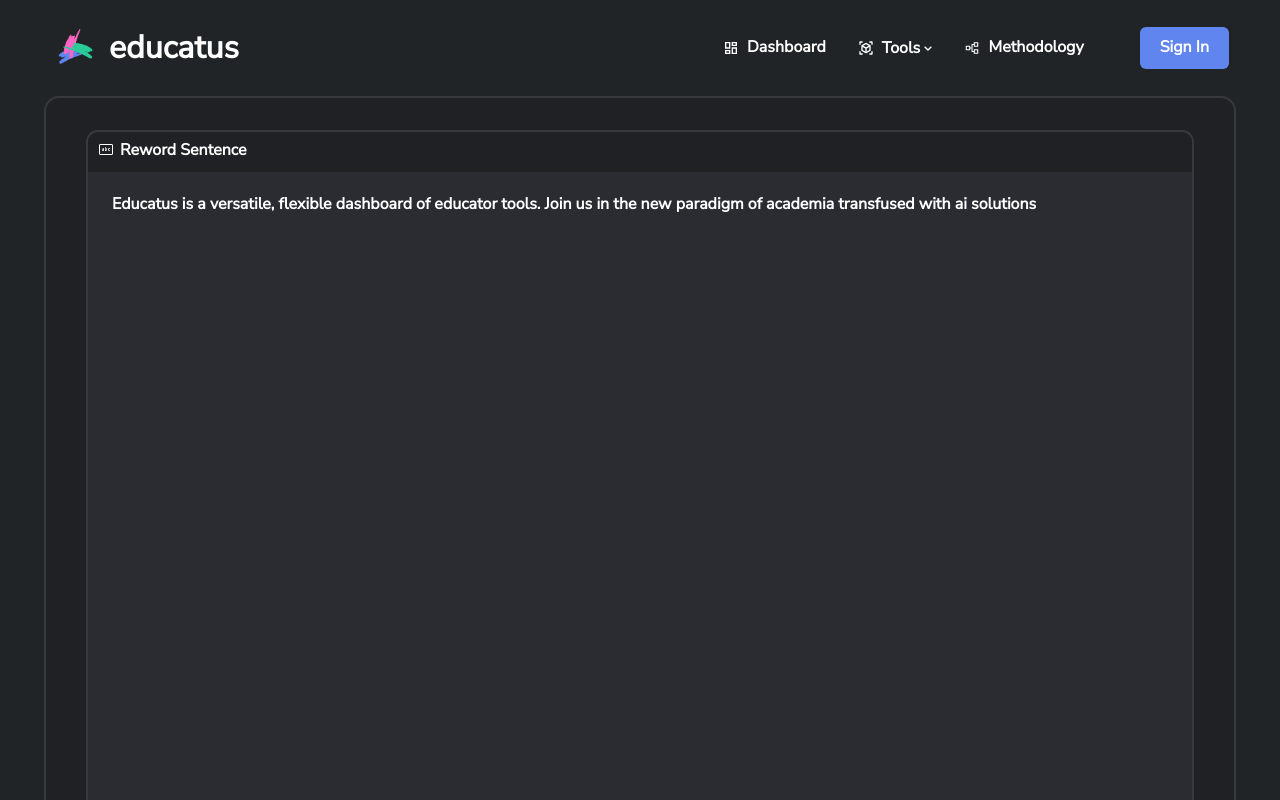
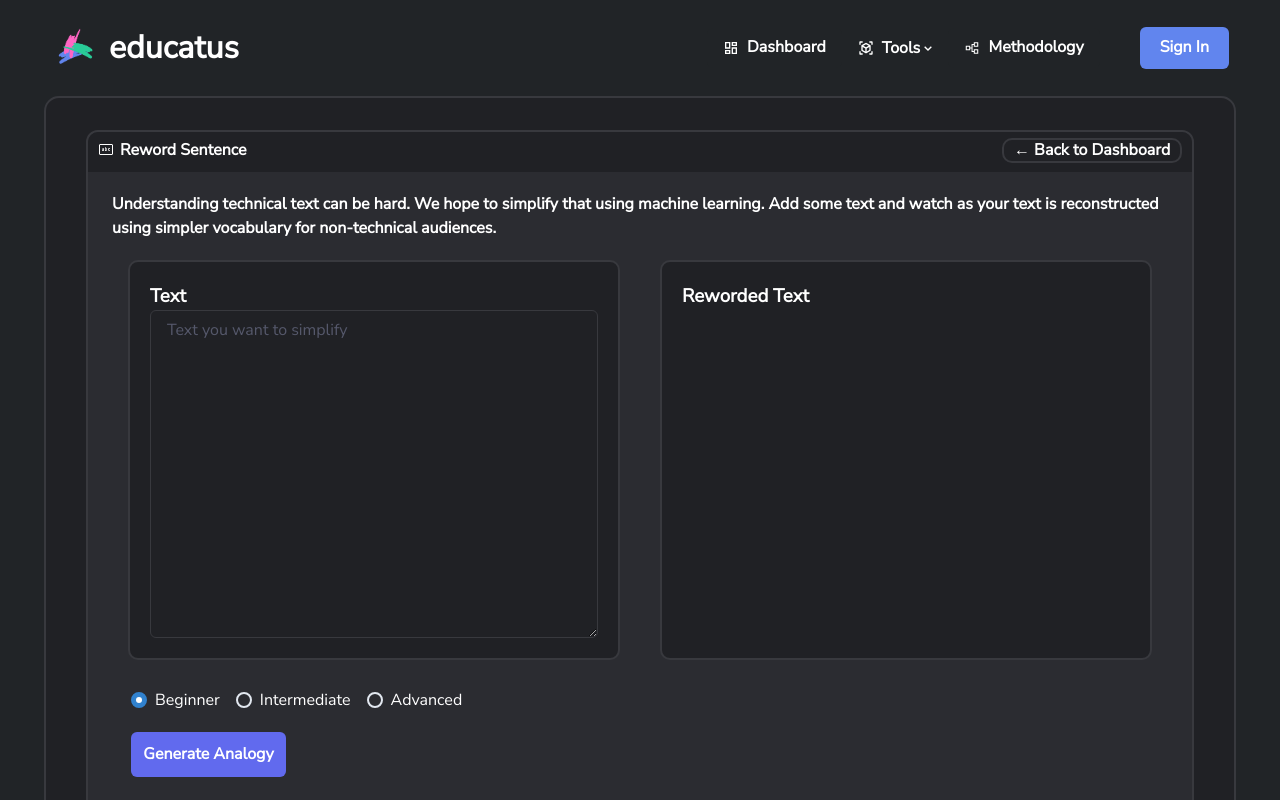
Before and after one commit to kyledampier/AI-Hackathon-2022, a Next.js app in the folder frontend/: page /rewordsentence in a window 1280 px wide. Shown: the top 800 px of the page. Built offline with nearby package versions, Linux system fonts and the light colour scheme; no server answers.

Commit message:
Added in reword summarizer logic

```diff
--- a/frontend/src/pages/rewordsentence.tsx
+++ b/frontend/src/pages/rewordsentence.tsx
@@ -1,29 +1,107 @@
-import { Flex, Text } from '@chakra-ui/react'
-import type { NextPage } from 'next'
-import { VscSymbolString } from 'react-icons/vsc'
+import { Box, Button, Flex, RadioGroup, Radio, Stack, Text, Textarea } from '@chakra-ui/react';
+import type { NextPage } from 'next';
+import router from 'next/router';
+import { useState } from 'react';
+import { VscSymbolString } from 'react-icons/vsc';
 
 const RewordSentence: NextPage = () => {
+  const [rewordForm, setRewordForm] = useState({
+    text: '',
+    reworded: '',
+  });
+
+  const [audience, setAudience] = useState('1');
+  const [loading, setLoading] = useState(false);
+  const [reword, setReword] = useState('');
+
+  const getReword = async () => {
+    const request = await fetch(`http://localhost:8080/rewording`, {
+      method: 'POST',
+      headers: { 'Content-Type': 'application/json', 'Access-Control-Allow-Origin': '*' },
+      body: JSON.stringify({
+        audience: Number(audience),
+        text: rewordForm.text,
+      }),
+    });
+    const data = await request.json();
+    return data;
+  };
+
+  const onSubmit = (event: React.FormEvent<HTMLFormElement>) => {
+    setLoading(true);
+    event.preventDefault();
+
+    getReword()
+      .then((response) => {
+        console.log(response.reworded_text);
+        setReword(response.reworded_text);
+      })
+      .then(() => setLoading(false));
+  };
+
+  const onChange = (event: React.ChangeEvent<HTMLTextAreaElement>) => {
+    setRewordForm((prev) => ({
+      ...prev,
+      [event.target.name]: event.target.value,
+    }));
+  };
+
   return (
-    <Flex justifyContent='center'>
-      <Flex width="100%" maxWidth="1200px" bgColor="#212427" flexDirection='column'>
-      <Flex mb={0} ml={1} mr={1} border="2px solid #38393E" flexDirection="column" pt={8} pl={10} pr={10} bg="#202125" height="780px" borderRadius="15px">
-
-            <Flex p={0} borderRadius="12px" border="2px solid #38393E" flexDirection="column" height="700px" bg="#2B2C31">
-                <Flex p={2.5} borderTopRadius="10px" height="40px" bg="#202125">
-                    <Text color="white" fontWeight={800} align="center"><VscSymbolString /></Text>
-                    <Text ml={1.5} mt={-1} fontWeight={800} color="white">Reword Sentence</Text>
+    <Flex justifyContent="center">
+      <Flex width="100%" maxWidth="1200px" bgColor="#212427" flexDirection="column">
+        <Flex mb={0} ml={1} mr={1} border="2px solid #38393E" flexDirection="column" pt={8} pl={10} pr={10} bg="#202125" height="780px" borderRadius="15px">
+          <Flex p={0} borderRadius="12px" border="2px solid #38393E" flexDirection="column" height="700px" bg="#2B2C31">
+            <Flex p={2.5} borderTopRadius="10px" height="40px" bg="#202125">
+              <Text color="white" fontWeight={800} align="center">
+                <VscSymbolString />
+              </Text>
+              <Text ml={1.5} mt={-1} fontWeight={800} color="white">
+                Reword Sentence
+              </Text>
+              <Box onClick={() => router.push('/')} _hover={{ cursor: 'pointer' }} mt={-1} borderRadius="10px" ml="auto" border="2px solid #38393E" height="25px" width="180px">
+                <Text ml={2.5} mt={-0.5} fontWeight={800} color="white" mr={0}>
+                  ← Back to Dashboard
+                </Text>
+              </Box>
+            </Flex>
+            <Flex flexDir="column" p={5} pl={6} pr={3} flexDirection="row" width="100%">
+              <Text fontWeight={800} color="white">
+                Understanding technical text can be hard. We hope to simplify that using machine learning. Add some text and watch as your text is reconstructed using simpler vocabulary for non-technical audiences.
+              </Text>
+            </Flex>
+            <form onSubmit={onSubmit}>
+              <Flex mb={7} flexDirection="row" ml={10} mr={10}>
+                <Flex flexDirection="column" border="2px solid #38393E" pt={5} pl={5} pr={5} pb={5} borderRadius="10px" mr={5} height="400px" width="50%" bg="#202125">
+                  <Text fontSize="14pt" color="white" fontWeight={800}>
+                    Text
+                  </Text>
+                  <Textarea onChange={onChange} height="100%" name="text" _placeholder={{ color: '#55586b' }} color="white" bg="#202125" required _focus={{ border: '1.5px solid #616aee' }} isDisabled={false} placeholder="Text you want to simplify" />
                 </Flex>
-                <Flex flexDir="column" p={5} pl={6} pr={3} flexDirection="row" width="100%">
-                    <Text fontWeight={800} color="white">Educatus is a versatile, flexible dashboard of educator tools. Join us in the new paradigm of academia transfused with ai solutions</Text>
-
-
+                <Flex flexDirection="column" pt={5} pl={5} pr={5} border="2px solid #38393E" borderRadius="10px" ml={5} height="400px" width="50%" bg="#202125">
+                  <Text mb={4} fontWeight={800} fontSize="14pt" color="white">
+                    Reworded Text
+                  </Text>
+                  <Text fontSize="14pt" fontWeight={700} color="#616aee">
+                    {reword}
+                  </Text>
                 </Flex>
-
-            </Flex>
+              </Flex>
+              <RadioGroup value={audience} ml="43px" mb={5} color={'white'} onChange={setAudience}>
+                <Stack direction={'row'} spacing={4}>
+                  <Radio value={'1'}>Beginner</Radio>
+                  <Radio value={'2'}>Intermediate</Radio>
+                  <Radio value={'3'}>Advanced</Radio>
+                </Stack>
+              </RadioGroup>
+              <Button isLoading={loading} type="submit" _hover={{ bg: '#5f40f7' }} height="45px" bg="#616aee" color="white" ml="43px" width="155px">
+                Generate Analogy
+              </Button>
+            </form>
+          </Flex>
         </Flex>
       </Flex>
     </Flex>
-  )
-}
+  );
+};
 
 export default RewordSentence;
```
Also changed, not shown: 2 other files (tests, documents, lock files or other folders).
